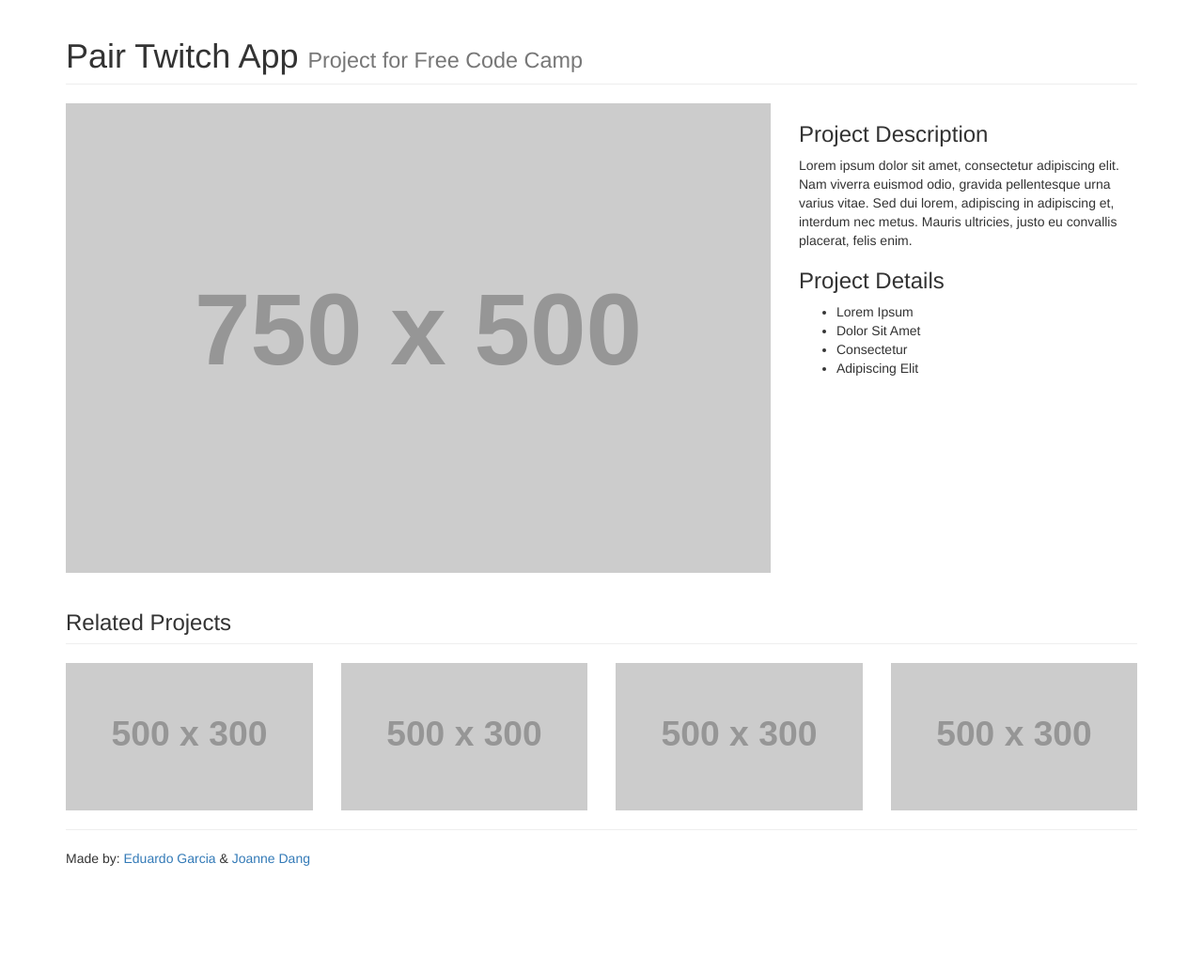
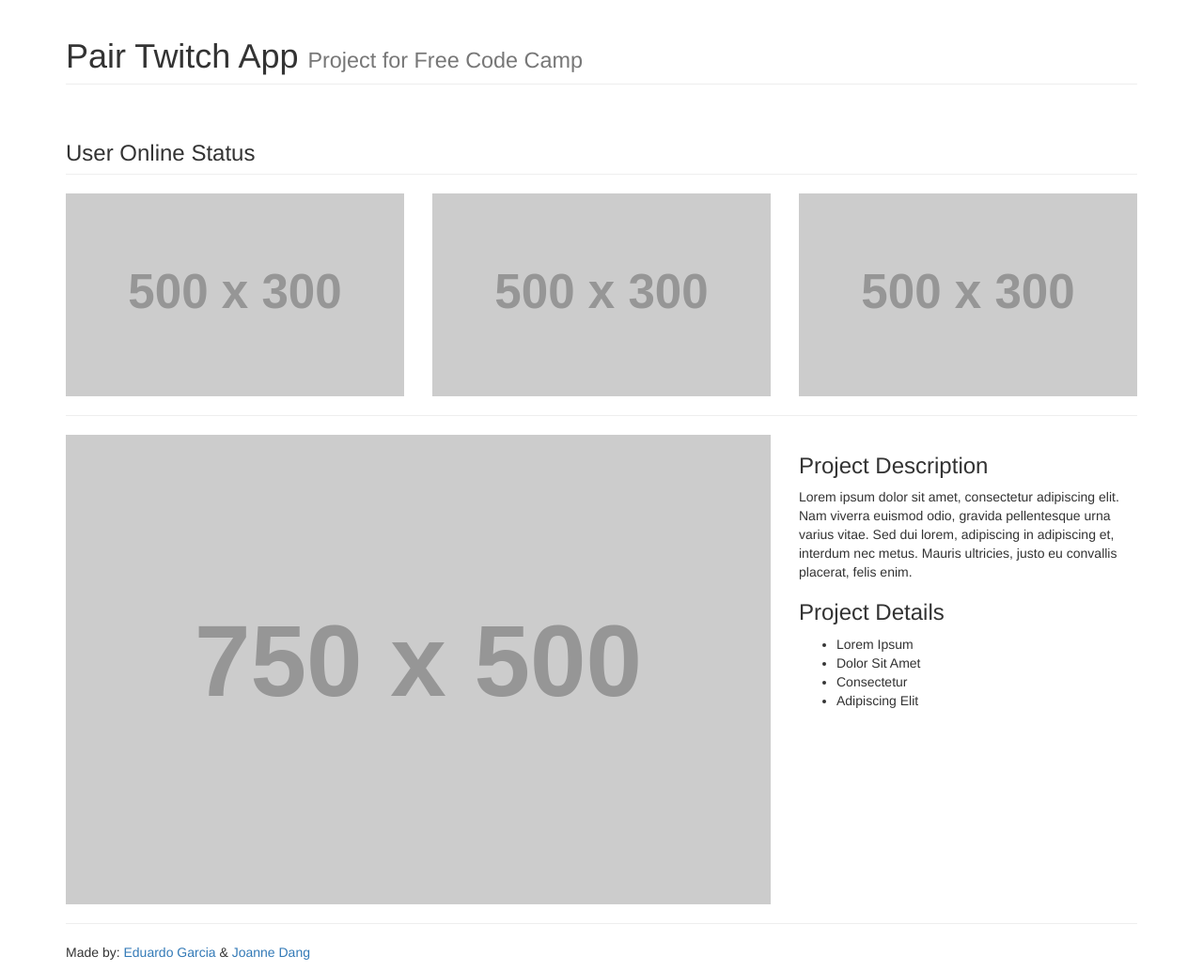
Before and after one commit to codebyjo/pairTwitchApp, a plain HTML site: page index.html in a window 1280 px wide. Shown: the whole page at 94% size. Before the commit the page ends 934 px from the top, so only its background shows below. Drawn offline with nearby package versions, Linux system fonts and the light colour scheme; placeholder pictures from the web are drawn by us.

Commit message:
moved button area to top

```diff
--- a/index.html
+++ b/index.html
@@ -37,6 +37,37 @@
         </div>
         <!-- /.row -->
 
+
+    <!-- User Online Status Row Buttons-->
+        <div class="row">
+
+            <div class="col-lg-12">
+                <h3 class="page-header">User Online Status</h3>
+            </div>
+
+            <div class="col-sm-4 col-xs-6">
+                <a href="#">
+                    <img class="img-responsive portfolio-item" src="http://placehold.it/500x300" alt="">
+                </a>
+            </div>
+
+            <div class="col-sm-4 col-xs-6">
+                <a href="#">
+                    <img class="img-responsive portfolio-item" src="http://placehold.it/500x300" alt="">
+                </a>
+            </div>
+
+            <div class="col-sm-4 col-xs-6">
+                <a href="#">
+                    <img class="img-responsive portfolio-item" src="http://placehold.it/500x300" alt="">
+                </a>
+            </div>
+
+        </div>
+        <!-- /.row -->
+
+        <hr>
+
         <!-- Portfolio Item Row -->
         <div class="row">
 
@@ -59,39 +90,7 @@
         </div>
         <!-- /.row -->
 
-        <!-- Related Projects Row -->
-        <div class="row">
 
-            <div class="col-lg-12">
-                <h3 class="page-header">Related Projects</h3>
-            </div>
-
-            <div class="col-sm-3 col-xs-6">
-                <a href="#">
-                    <img class="img-responsive portfolio-item" src="http://placehold.it/500x300" alt="">
-                </a>
-            </div>
-
-            <div class="col-sm-3 col-xs-6">
-                <a href="#">
-                    <img class="img-responsive portfolio-item" src="http://placehold.it/500x300" alt="">
-                </a>
-            </div>
-
-            <div class="col-sm-3 col-xs-6">
-                <a href="#">
-                    <img class="img-responsive portfolio-item" src="http://placehold.it/500x300" alt="">
-                </a>
-            </div>
-
-            <div class="col-sm-3 col-xs-6">
-                <a href="#">
-                    <img class="img-responsive portfolio-item" src="http://placehold.it/500x300" alt="">
-                </a>
-            </div>
-
-        </div>
-        <!-- /.row -->
 
         <hr>
 
```
